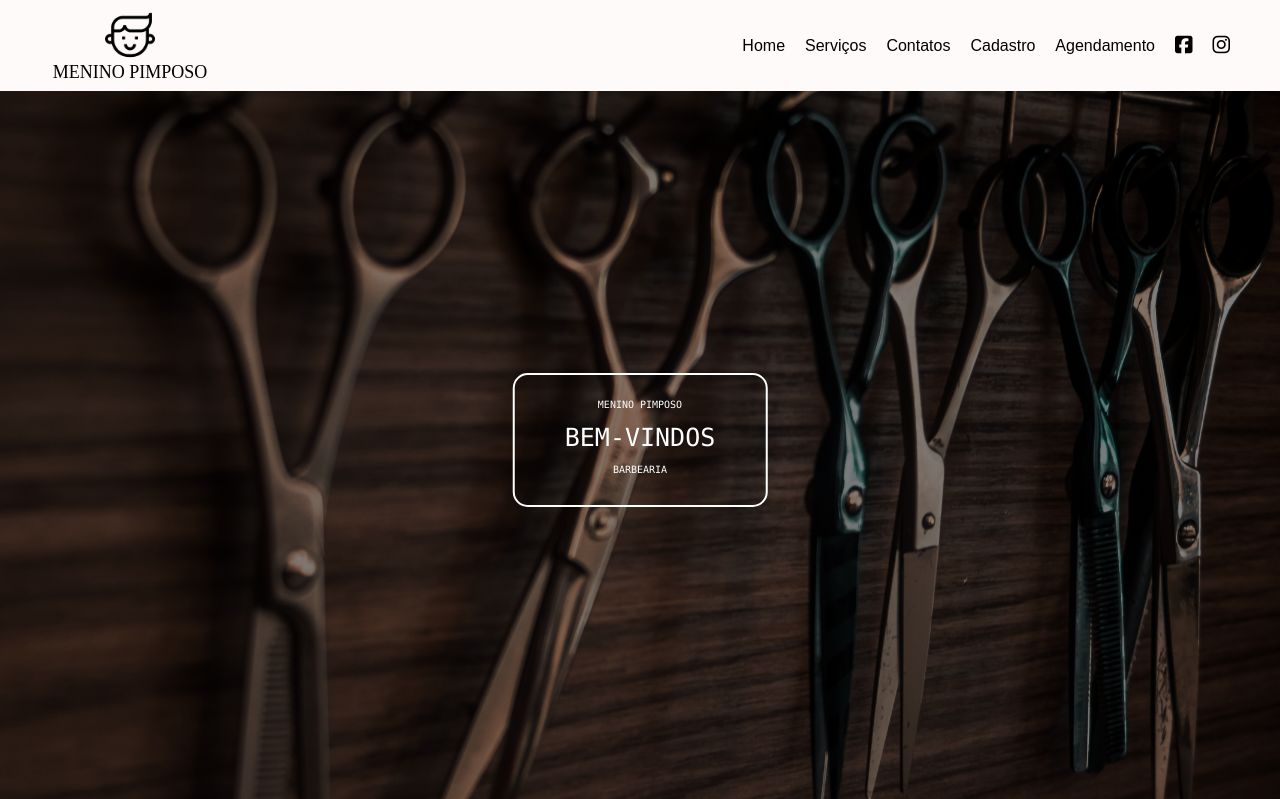
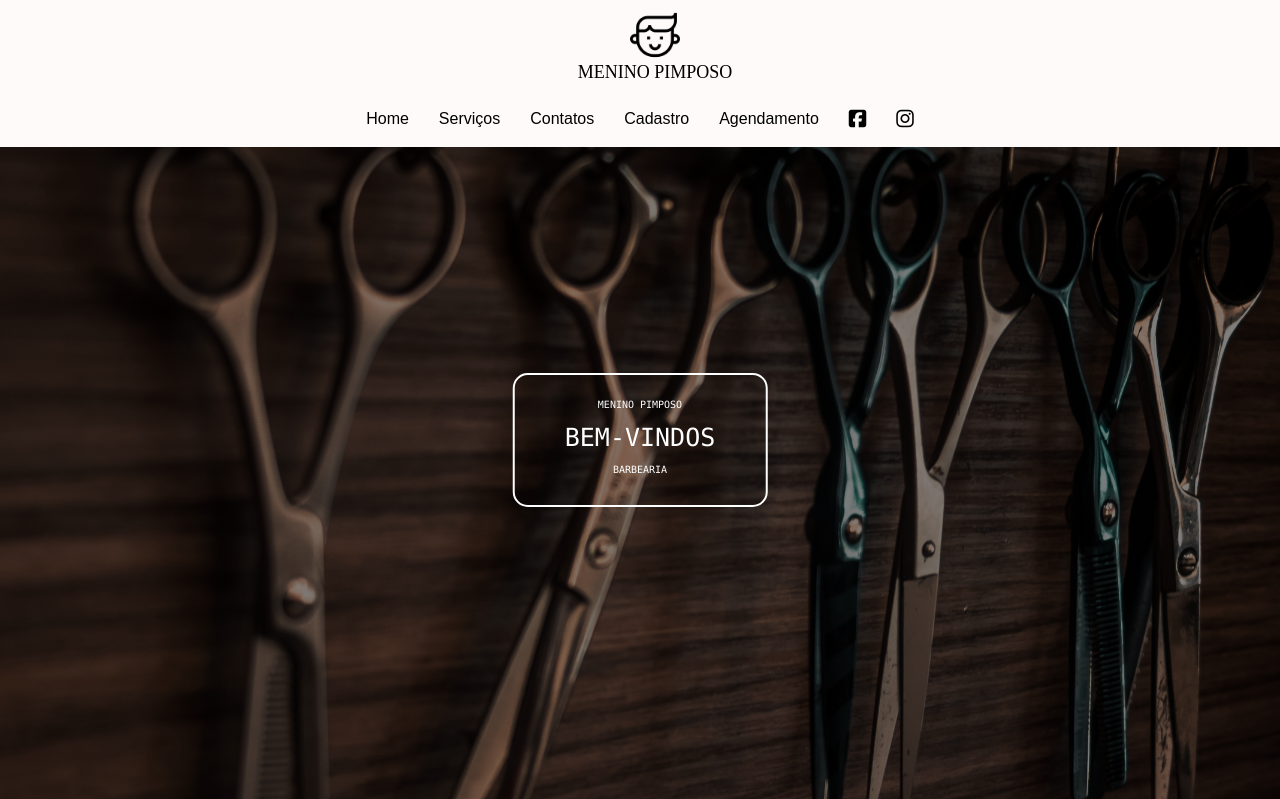
Before and after one commit to MariaCHelena/SENAC-PHP-com-MySQL, a PHP site: page /index.php in a window 1280 px wide. Shown: the top 799 px of the page. Run offline with PHP 8.4, Linux system fonts and the light colour scheme; some libraries are stand-ins or nearby versions.

Commit message:
Alterações feitas em aula

```diff
--- a/Barbearia/assets/css/cabecalho.css
+++ b/Barbearia/assets/css/cabecalho.css
@@ -1,5 +1,6 @@
 header {
     display: flex;
+    flex-direction: column;
     align-items: center;
     align-content: center;
     justify-content: space-between;
@@ -13,7 +14,7 @@ header {
 
 nav a {
     display: inline-block;
-    margin: 0px 10px;
+    margin: 0px 15px;
     transition: 0.3s;
 }
 
@@ -41,3 +42,9 @@ nav i:hover{
 .logo-size {
     width: 180px;
 }
+
+@media screen and (max-width: 750px){
+    .navegador-links{
+        flex-direction: column;
+    }
+}
```
